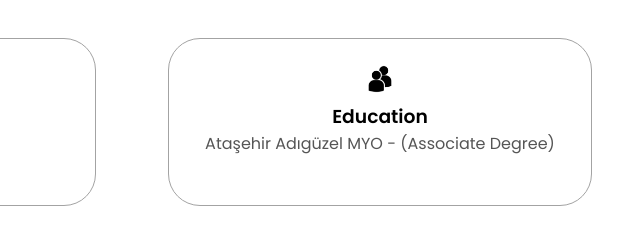
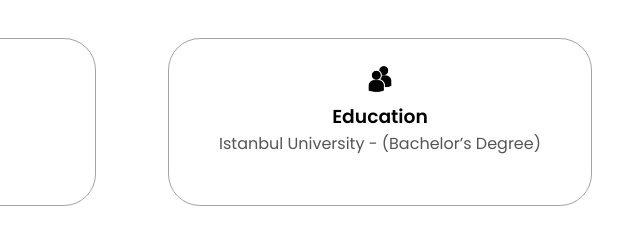
Before and after one commit to ttalhacoskun/ttalhacoskun.github.io, a plain HTML site: page index.html in a window 1280 px wide. Shown: the part 1060-1295 px from the top of the page, 508-1148 px from the left. Drawn offline with Linux system fonts and the light colour scheme; files whose address does not match are found by name.

Commit message:
new school

```diff
--- a/index.html
+++ b/index.html
@@ -102,7 +102,7 @@
                     <div class="details-container">
                         <img src="assets/education.png" alt="Education icon" class="icon" />
                         <h3>Education</h3>
-                        <p>Ataşehir Adıgüzel MYO - (Associate Degree)</p>
+                        <p>Istanbul University - (Bachelor’s Degree)</p>
                     </div>
                 </div>
                 <div class="text-container">
```
Also changed, not shown: 1 other file.
